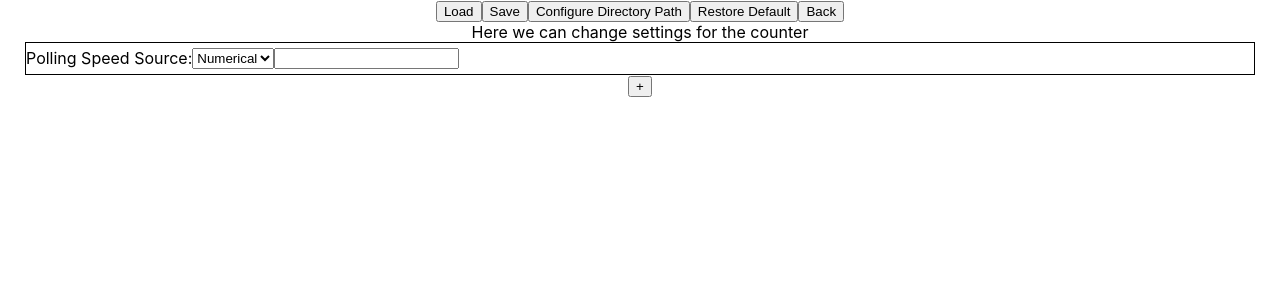
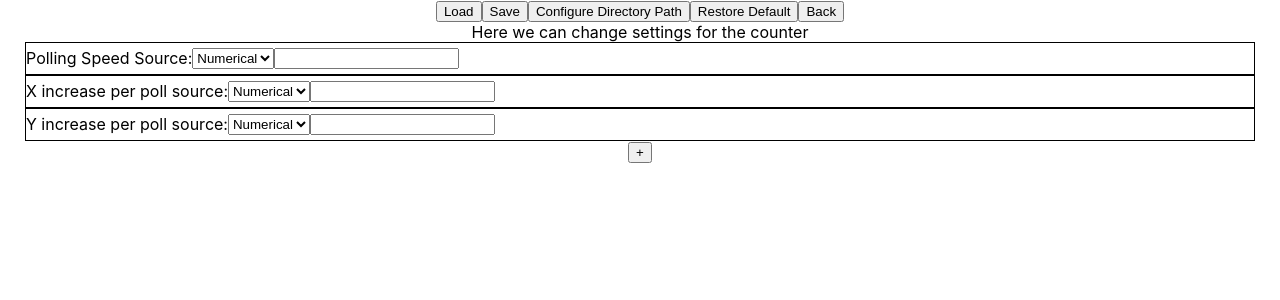
Before and after one commit to CyberImpXIII/scifi_videoprop_audio_scheduler, a React (Create React App) app: page / in a window 1280 px wide. Both pictures are taken after a click on the button "Configuration". Shown: the top 300 px of the page. Built offline with nearby package versions, Linux system fonts and the light colour scheme; the HTML template or start-up script is replaced by a standard one.

Commit message:
updated how the load function works rules are now properly sent back to the react renderer, plus baby steps in breaking out how the counter works vs the timer

```diff
--- a/public/preload.js
+++ b/public/preload.js
@@ -9,6 +9,7 @@ contextBridge.exposeInMainWorld('api', {
   quitApp: (args)=> ipcRenderer.send('quit-app', args),
   // Receive Methods
   mediaArrayReceive: (callback) => ipcRenderer.on('media-array-recieve', (event, data) => { callback(data) }),
+  dataObjectReceive: (callback) => ipcRenderer.on('data-object-recieve', (event, data) => { callback(data) }),
   configDirSet:(args)=> ipcRenderer.send('config-dir-set', args),
   loadConfig:(args)=>{ ipcRenderer.send('load-config', args) },
   saveConfig:(args)=>{ ipcRenderer.send('save-config', args) },
--- a/src/App.js
+++ b/src/App.js
@@ -10,6 +10,10 @@ function App() {
   const [rulesArray, setRulesArray]= useState([])
   const [pollingSpeed, setPollingSpeed] = useState(1000)
   const [pollingSpeedSource, setPollingSpeedSource] = useState('numerical');
+  const [Xincrease, setXincrease] = useState(1000)
+  const [XincreaseSource, setXincreaseSource] = useState('numerical');
+  const [Yincrease, setYincrease] = useState(1000)
+  const [YincreaseSource, setYincreaseSource] = useState('numerical');
   const baseContext = new AudioContext()
 
   const audioVisibilityHandler =(prop)=>{
@@ -24,6 +28,14 @@ function App() {
         setMediaArray(data);
       })
      ) : ( console.log('electron not loaded'))
+
+     window.api ? (
+      window.api.dataObjectReceive((data)=>{
+        let temp = data.rulesArray.slice()
+        setRulesArray([...temp])
+      })
+     ) : ( console.log('electron not loaded'))
+
 
      window.api ?
       (window.api.requestAudio()) :
--- a/src/Views/Config.js
+++ b/src/Views/Config.js
@@ -21,7 +21,6 @@ const Config = ({setConfig, config, mediaArray, rulesArray, setRulesArray, polli
     ]
 
     const counterFunctionArray = [
-        {value:'counterUpdate', description:'Set the polling rate (How many times per second) the counter refreshes'},
         {value:'counterRate', description:'Set the amount per time that the counter increases by (how much per refresh)'},
         {value:'setMax', description:'Set the amount per time that the counter increases by (how much per refresh)'},
         {value:'setMin', description:'Set the amount per time that the counter increases by (how much per refresh)'},
@@ -57,14 +56,12 @@ const Config = ({setConfig, config, mediaArray, rulesArray, setRulesArray, polli
         let temp = rulesArray.slice()
 
         temp[index].valueOne = value
-        console.log(rulesArray,"rulesArray", temp, "temp")
         setRulesArray([...temp])
     }
 
     const changeValueTwo = (index, value)=>{
         let temp = rulesArray.slice()
         temp[index].valueTwo = value
-        console.log(rulesArray,"rulesArray", temp, "temp")
         setRulesArray([...temp])
     }
 
@@ -73,13 +70,27 @@ const Config = ({setConfig, config, mediaArray, rulesArray, setRulesArray, polli
     return(
     <>
         <button key='loadbutton' onClick={loadBtnHandler}>Load</button>
-        <button key='savebutton' onClick={()=>{saveBtnHandler(rulesArray)}}>Save</button>
+        <button key='savebutton' onClick={()=>{saveBtnHandler([['rulesArray',rulesArray]])}}>Save</button>
         <button key='dirpathbutton' onClick={configDirSet}>Configure Directory Path</button>
         <button key='defaultbutton'>Restore Default</button>
         <button key='backbutton' onClick={()=>{setConfig(!config)}}>Back</button>
         <div>
             <div >Here we can change settings for the counter</div>
             <div className='audioRow'> Polling Speed Source:
+                <select onChange={(e)=>{setPollingSpeedSource(e.target.value)}}>
+                    <option value='numerical'> Numerical </option>
+                    <option value='slider'> Slider</option>
+                </select>
+                {pollingSpeedSource === 'numerical' && <input type='number' onChange={(e)=>{setPollingSpeed(e.target.value)}}></input>}
+            </div>
+            <div className='audioRow'> X increase per poll source:
+                <select onChange={(e)=>{setPollingSpeedSource(e.target.value)}}>
+                    <option value='numerical'> Numerical </option>
+                    <option value='slider'> Slider</option>
+                </select>
+                {pollingSpeedSource === 'numerical' && <input type='number' onChange={(e)=>{setPollingSpeed(e.target.value)}}></input>}
+            </div>
+            <div className='audioRow'> Y increase per poll source:
                 <select onChange={(e)=>{setPollingSpeedSource(e.target.value)}}>
                     <option value='numerical'> Numerical </option>
                     <option value='slider'> Slider</option>
```
Also changed, not shown: public/electron.mjs (+5 -12 lines).
